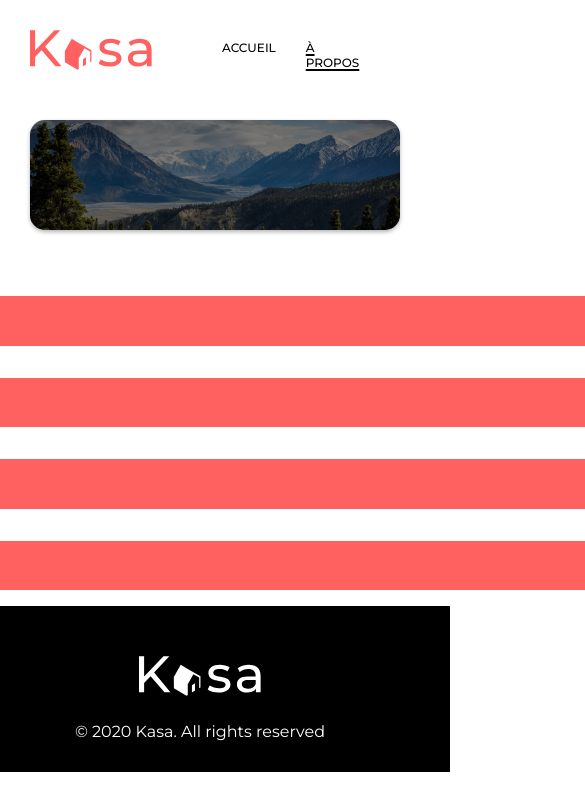
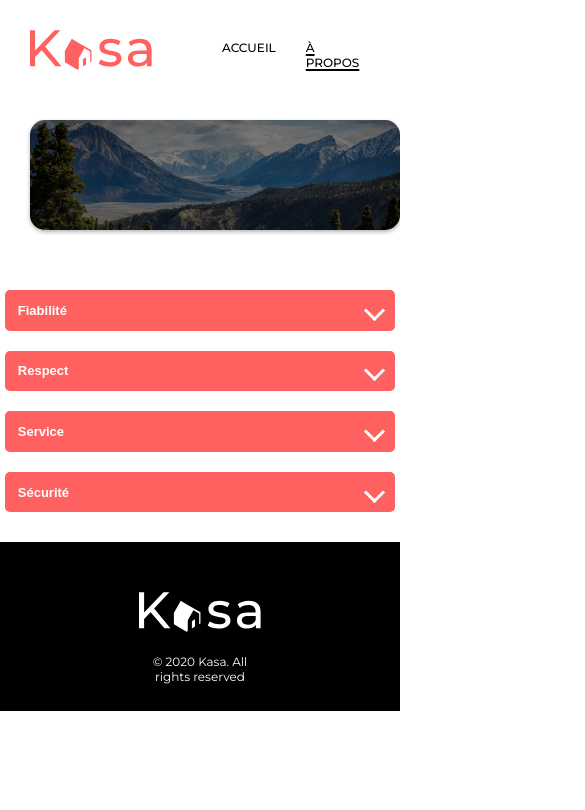
Before and after one commit to uu-0/kasa, a React (Create React App) app: page /a-propos in a window 390 px wide. Shown: the top 810 px of the page, 585 px wide, since content can reach past the window. Built offline with nearby package versions, Linux system fonts and the light colour scheme.

Commit message:
version mobile

```diff
--- a/src/components/Dropdown.jsx
+++ b/src/components/Dropdown.jsx
@@ -1,7 +1,7 @@
 import React, { useState } from 'react';
 import '../styles/css/dropdown.css';
 
-function Dropdown({ title, description, width }) {
+function Dropdown({ className, title, description }) {
   const [isOpen, setIsOpen] = useState(false);
 
   const toggleDropdown = () => {
@@ -9,13 +9,13 @@ function Dropdown({ title, description, width }) {
   };
 
   return (
-    <div className="dropdown-menu" style={{ width }}>
+    <div className={className}>
       <button className="dropdown-title" onClick={toggleDropdown}>
         {title}
         <span className={`dropdown-arrow ${isOpen ? 'open' : ''}`}></span>
       </button>
       <div className={`dropdown-content ${isOpen ? 'open' : ''}`}>
-        <p>{description}</p>
+        <div>{description}</div>
       </div>
     </div>
   );
--- a/src/components/Rating.jsx
+++ b/src/components/Rating.jsx
@@ -1,7 +1,11 @@
 import React from 'react'
+import { useParams } from 'react-router-dom'
+
 
 import RedStar from '../assets/RedStar.svg'
 import WhiteStar from '../assets/WhiteStar.svg'
+
+import annonces from '../data/annonces.json'
 
 import '../styles/css/rating.css'
 
@@ -12,9 +16,15 @@ function Rating({ rating }) {
 
     const whiteStars = maxStars - redStars
 
+    //récupère l'id depuis les paramètres d'URL
+    const { id } = useParams();
+
+    //cherche l'annonce correspondant à l'ID
+    const annonce = annonces.find((annonce) => annonce.id === id);
+
     return (
         <div className="rating-bloc">
-            {Array.from({ length: redStars }, (index) => (
+            {Array.from({ length: redStars }, (_, index) => (
                 <img
                     key={`red-star-${index}`}
                     src={RedStar}
@@ -23,7 +33,7 @@ function Rating({ rating }) {
                 />
             ))}
 
-            {Array.from({ length: whiteStars }, (index) => (
+            {Array.from({ length: whiteStars }, (_, index) => (
                 <img
                     key={`white-star-${index}`}
                     src={WhiteStar}
--- a/src/pages/APropos.jsx
+++ b/src/pages/APropos.jsx
@@ -14,24 +14,24 @@ function APropos() {
             />
             <div className='dropdown-bloc'>
                 <Dropdown
+                    className="dropdown-menu-a-propos"
                     title="Fiabilité"
                     description={'Les annonces postées sur Kasa garantissent une fiabilité totale. Les photos sont conformes aux logements, et toutes les informations sont régulièrement vérifiées par nos équipes.'}
-                    width="1023px"
                 />
                 <Dropdown
+                    className="dropdown-menu-a-propos"
                     title="Respect"
                     description={'La bienveillance fait partie des valeurs fondatrices de Kasa. Tout comportement discriminatoire ou de perturbation du voisinage entraînera une exclusion de notre plateforme.'}
-                    width="1023px"
                 />
                 <Dropdown
+                    className="dropdown-menu-a-propos"
                     title="Service"
                     description={'La qualité du service est au coeur de notre engagement chez Kasa. Nous veillons à ce que chaque interaction, que ce soit avec nos hôtes ou nos locataires, soit empreinte de respect et de bienveillance.'}
-                    width="1023px"
                 />
                 <Dropdown
+                    className="dropdown-menu-a-propos"
                     title="Sécurité"
                     description="La sécurité est la priorité de Kasa. Aussi bien pour nos hôtes que pour les voyageurs, chaque logement correspond aux critères de sécurité établis par nos services. En laissant une note aussi bien à l'hôte qu'au locataire, cela permet à nos équipes de vérifier que les standards sont bien respectés. Nous organisons également des ateliers sur la sécurité domestique pour nos hôtes."
-                    width="1023px"
                 />
             </div>
         </React.Fragment>
--- a/src/pages/Logement.jsx
+++ b/src/pages/Logement.jsx
@@ -9,6 +9,7 @@ import Tags from '../components/Tags'
 import annonces from '../data/annonces.json'
 
 import '../styles/css/logement.css'
+import '../styles/css/dropdown.css'
 
 
 function Logement() {
@@ -41,16 +42,16 @@ function Logement() {
             </div>
             <div className='logement-dropdown-bloc'>
                 <Dropdown
+                        className="dropdown-menu-logement"
                         title="Description"
                         description={annonce.description}
-                        width="582px"
                 />
                 <Dropdown
+                        className="dropdown-menu-logement"
                         title="Équipements"
                         description={annonce.equipments.map((equipment, index) => (
                             <p key={index}>{equipment}</p>
                         ))}
-                        width="582px"
                 />
             </div>
         </React.Fragment>
--- a/src/styles/css/carrousel.css
+++ b/src/styles/css/carrousel.css
@@ -48,4 +48,24 @@
   transition: opacity 0.5s ease-in-out;
 }
 
+@media screen and (max-width: 431px) and (max-height: 933px) {
+  .carousel {
+    width: 355px;
+    height: 255px;
+  }
+  .carousel-image {
+    border-radius: 10px;
+  }
+  .carousel-counter-pictures {
+    visibility: hidden;
+  }
+  .carousel-button {
+    width: 30px;
+    height: 30px;
+    background-repeat: no-repeat;
+    background-position: center;
+    background-size: 80%;
+  }
+}
+
 /*# sourceMappingURL=carrousel.css.map */
--- a/src/styles/css/dropdown.css
+++ b/src/styles/css/dropdown.css
@@ -1,11 +1,21 @@
 .dropdown-bloc {
   margin-top: 50px;
+  margin-bottom: 20px;
   display: flex;
   align-items: center;
   flex-direction: column;
 }
 
-.dropdown-menu {
+.dropdown-menu-a-propos {
+  width: 1023px;
+  margin: 1rem 0;
+  border-radius: 5px;
+  font-family: Arial, sans-serif;
+  overflow: hidden;
+}
+
+.dropdown-menu-logement {
+  width: 582px;
   margin: 1rem 0;
   border-radius: 5px;
   font-family: Arial, sans-serif;
@@ -53,7 +63,7 @@
   transition: max-height 0.1s ease;
 }
 
-.dropdown-content p {
+.dropdown-content div {
   margin: 0;
   font-family: "Montserrat", sans-serif;
 }
@@ -63,4 +73,21 @@
   padding: 1rem;
 }
 
+@media screen and (max-width: 431px) and (max-height: 933px) {
+  .dropdown-menu-a-propos {
+    width: 390px;
+    margin: 10px;
+  }
+  .dropdown-menu-logement {
+    width: 355px;
+    margin: 1rem 0;
+  }
+  .dropdown-title {
+    font-size: 13px;
+  }
+  .dropdown-content div {
+    font-size: 13px;
+  }
+}
+
 /*# sourceMappingURL=dropdown.css.map */
--- a/src/styles/css/error.css
+++ b/src/styles/css/error.css
@@ -28,4 +28,21 @@
   color: inherit;
 }
 
+@media screen and (max-width: 431px) and (max-height: 933px) {
+  .error-bloc h1 {
+    font-size: 96px;
+    margin-top: 40px;
+    margin-bottom: 80px;
+  }
+  .error-bloc h2 {
+    text-align: center;
+    font-size: 18px;
+    font-weight: 400;
+    margin-bottom: 90px;
+  }
+  .error-link {
+    font-size: 14px;
+  }
+}
+
 /*# sourceMappingURL=error.css.map */
--- a/src/styles/css/footer.css
+++ b/src/styles/css/footer.css
@@ -17,4 +17,16 @@ footer {
   margin-bottom: 10px;
 }
 
+@media screen and (max-width: 431px) and (max-height: 933px) {
+  footer {
+    margin-left: -30px;
+    margin-right: -30px;
+  }
+  footer p {
+    text-align: center;
+    font-size: 12px;
+    width: 100px;
+  }
+}
+
 /*# sourceMappingURL=footer.css.map */
--- a/src/styles/css/logement.css
+++ b/src/styles/css/logement.css
@@ -47,4 +47,36 @@
   width: 1340px;
 }
 
+@media screen and (max-width: 431px) and (max-height: 933px) {
+  .logement-information-bloc {
+    display: flex;
+    flex-direction: column;
+    width: 355px;
+  }
+  .logement-information-bloc-left h1 {
+    font-size: 18px;
+  }
+  .logement-information-bloc-left h2 {
+    font-size: 14px;
+  }
+  .logement-information-bloc-right {
+    display: flex;
+    justify-content: space-between;
+  }
+  .logement-information-host {
+    order: 2;
+  }
+  .logement-information-bloc-right p {
+    font-size: 12px;
+  }
+  .host-img {
+    width: 32px;
+    height: 32px;
+  }
+  .logement-dropdown-bloc {
+    margin-bottom: 20px;
+    flex-direction: column;
+  }
+}
+
 /*# sourceMappingURL=logement.css.map */
--- a/src/styles/css/rating.css
+++ b/src/styles/css/rating.css
@@ -9,4 +9,14 @@
   height: 25px;
 }
 
+@media screen and (max-width: 431px) and (max-height: 933px) {
+  .rating-bloc {
+    gap: 5px;
+  }
+  .star {
+    width: 15px;
+    height: 15px;
+  }
+}
+
 /*# sourceMappingURL=rating.css.map */
--- a/src/styles/css/tags.css
+++ b/src/styles/css/tags.css
@@ -15,4 +15,17 @@
   font-weight: 600;
 }
 
+@media screen and (max-width: 431px) and (max-height: 933px) {
+  .tag {
+    padding: 5px;
+    padding-left: 20px;
+    padding-right: 20px;
+    background-color: #FF6060;
+    border-radius: 8px;
+    text-align: center;
+    color: #FFFFFF;
+    font-size: 10px;
+  }
+}
+
 /*# sourceMappingURL=tags.css.map */
```
